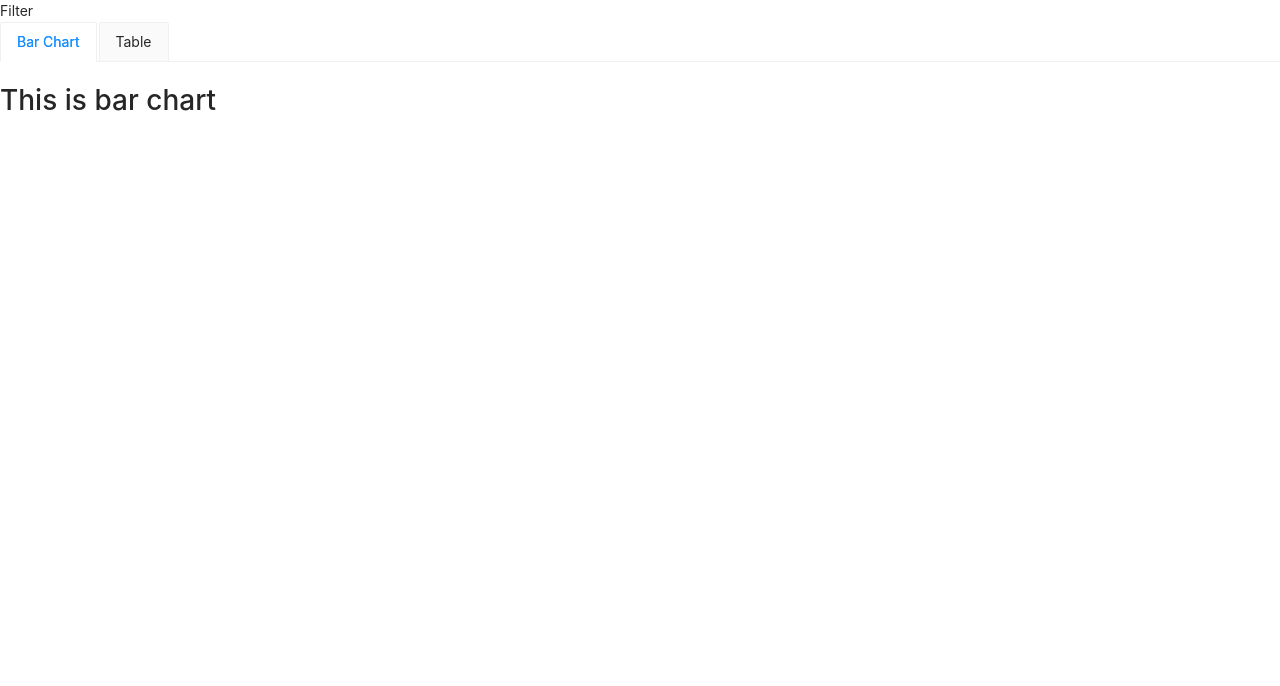
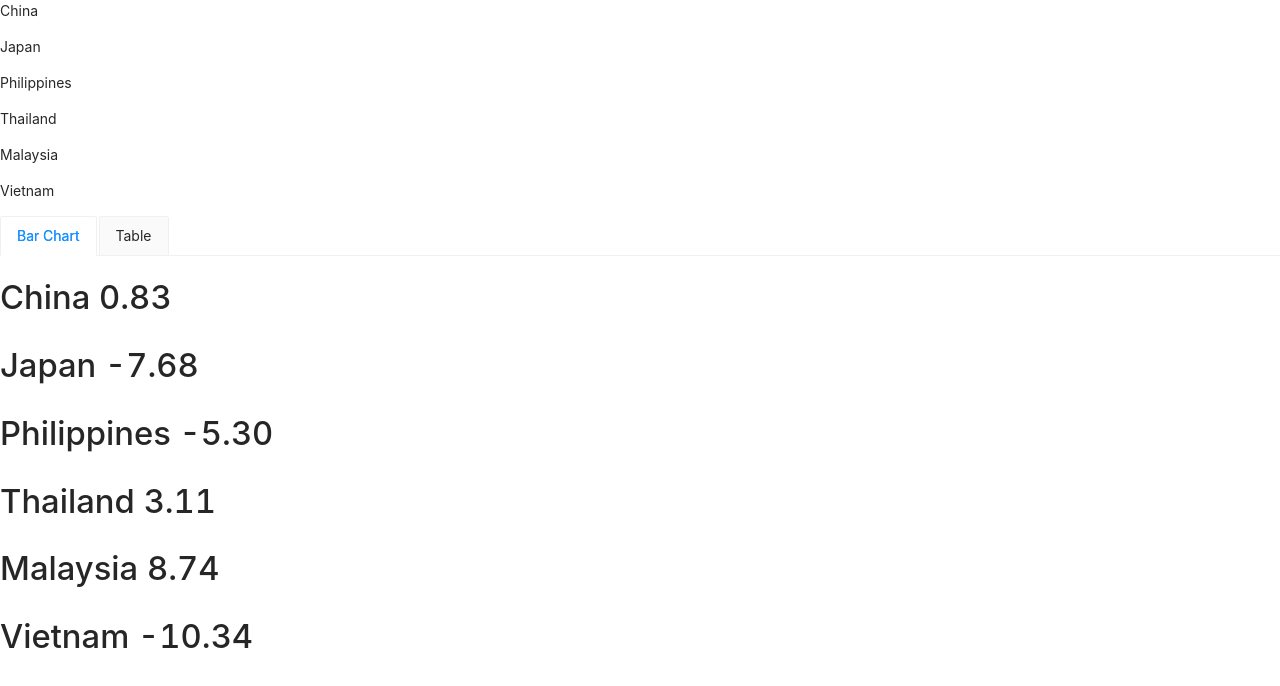
Before and after one commit to techguybiswa/panalyt-interview, a React (Create React App) app: page / in a window 1280 px wide. Shown: the top 686 px of the page. Built offline with nearby package versions, Linux system fonts and the light colour scheme.

Commit message:
added filter component

```diff
--- a/src/App.tsx
+++ b/src/App.tsx
@@ -4,41 +4,60 @@ import "./App.css";
 import { Tabs } from "antd";
 import Table from "./components/Table";
 import BarChart from "./components/BarChart";
-import Filters from "./components/Filters"
-import {EmployeeData} from "./assets/EmployeeData"
-import {convertToLocationMap,calculateDelta,convertToArray} from "./utils/utils"
+import Filters from "./components/Filters";
+import { EmployeeData } from "./assets/EmployeeData";
+import {
+  convertToLocationMap,
+  calculateDelta,
+  convertToArray,
+  getFilters,
+} from "./utils/utils";
+import { isThisTypeNode } from "typescript";
 const { TabPane } = Tabs;
 
-export interface AppProps {
-
+export interface EmployeeDataObject {
+  location: string;
+  prevSalary: number;
+  currSalary: number;
+  delta?: string;
 }
+export interface AppProps {}
 
 export interface AppState {
-
+  locationWiseDataArray: Array<EmployeeDataObject>;
+  filters: Array<string>;
 }
 
 class App extends React.Component<AppProps, AppState> {
   constructor(props: AppProps) {
     super(props);
-    this.state = { title: ""  };
+    this.state = { locationWiseDataArray: [], filters: [] };
   }
-
+  applyFilters = (filters: Array<string>) => {
+    this.setState({
+      filters
+    })
+  };
   componentDidMount = () => {
-    let locationMapOnSalary = convertToLocationMap(EmployeeData)
-    let locationMapWithDelta = calculateDelta(locationMapOnSalary)
-    let locationWiseDataArray = convertToArray(locationMapWithDelta)
-    console.log(locationWiseDataArray)
-  }
+    let locationMapOnSalary = convertToLocationMap(EmployeeData);
+    let locationMapWithDelta = calculateDelta(locationMapOnSalary);
+    let locationWiseDataArray = convertToArray(locationMapWithDelta);
+    let filters = getFilters(locationWiseDataArray);
+    this.setState({
+      locationWiseDataArray,
+      filters,
+    });
+  };
   render() {
     return (
       <div className="card-container">
-        <Filters/>
+        <Filters filters={this.state.filters} />
         <Tabs type="card">
           <TabPane tab="Bar Chart" key="1">
-            <BarChart />
+            <BarChart data={this.state.locationWiseDataArray} filters={this.state.filters}/>
           </TabPane>
           <TabPane tab="Table" key="2">
-            <Table />
+            <Table/>
           </TabPane>
         </Tabs>
       </div>
--- a/src/components/BarChart.tsx
+++ b/src/components/BarChart.tsx
@@ -1,23 +1,35 @@
-import * as React from 'react';
-
+import * as React from "react";
+import { EmployeeDataObject } from "../App";
 export interface BarChartProps {
+  data: Array<EmployeeDataObject>;
+  filters : Array<string>
 
 }
 
 export interface BarChartState {
-    title: string
+  title: string;
 }
 
 class BarChart extends React.Component<BarChartProps, BarChartState> {
-    constructor(props: BarChartProps) {
-        super(props);
-        this.state = { title : "This is bar chart"  };
-    }
-    render() {
-        return ( <>
-        <h1> {this.state.title}</h1>
-        </> );
-    }
+  constructor(props: BarChartProps) {
+    super(props);
+    this.state = { title: "This is bar chart" };
+  }
+
+  render() {
+    return (
+      <>
+        <h1>
+          {" "}
+          {this.props.data.map((eachData) => (
+            <h3>
+              {eachData.location} {eachData.delta}
+            </h3>
+          ))}
+        </h1>
+      </>
+    );
+  }
 }
 
 export default BarChart;
--- a/src/components/Filters.tsx
+++ b/src/components/Filters.tsx
@@ -1,6 +1,7 @@
 import * as React from 'react';
 
 export interface FiltersProps {
+    filters: Array<string>
 
 }
 
@@ -15,7 +16,9 @@ class Filters extends React.Component<FiltersProps, FiltersState> {
     }
     render() {
         return (  <>
-         {this.state.title}
+         {
+             this.props.filters.map(eachFilter => (<p>{eachFilter}</p>))
+         }
         </>);
     }
 }
--- a/src/helper/helper.ts
+++ b/src/helper/helper.ts
@@ -1,6 +1,6 @@
 export const getSalaryInNumber = (salary: string) => {
-  let salaryString = salary.replace("$", "");
-  let salaryInInt = parseFloat(salaryString);
+  let salaryStringSanitized = salary.replace("$", "");
+  let salaryInInt = parseFloat(salaryStringSanitized);
   return salaryInInt;
 };
 
--- a/src/utils/utils.ts
+++ b/src/utils/utils.ts
@@ -1,10 +1,5 @@
 import { getSalaryInNumber, calculatePercentageChange } from "../helper/helper";
-export interface EmployeeDataObject {
-  location: string;
-  prevSalary: number;
-  currSalary: number;
-  delta?: string;
-}
+import {EmployeeDataObject} from "../App"
 export interface MapOfLocation {
   [key: string]: EmployeeDataObject;
 }
@@ -53,3 +48,8 @@ export const convertToArray = (locationWiseDataMap: MapOfLocation) => {
   });
   return employeeDataArray;
 };
+
+export const getFilters = (locationWiseDataArray : Array<EmployeeDataObject>) => {
+  let filters = locationWiseDataArray.map(eachData => eachData.location)
+  return filters
+}
```
